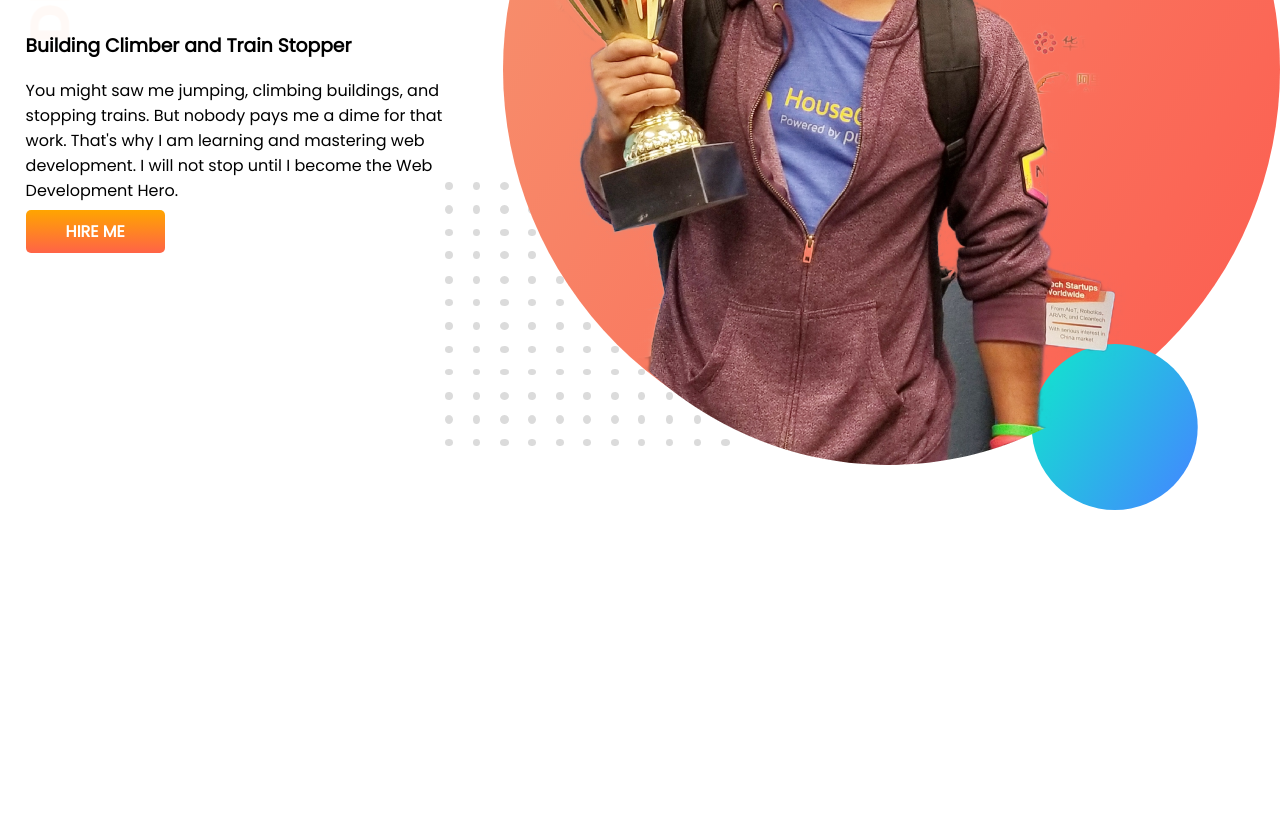
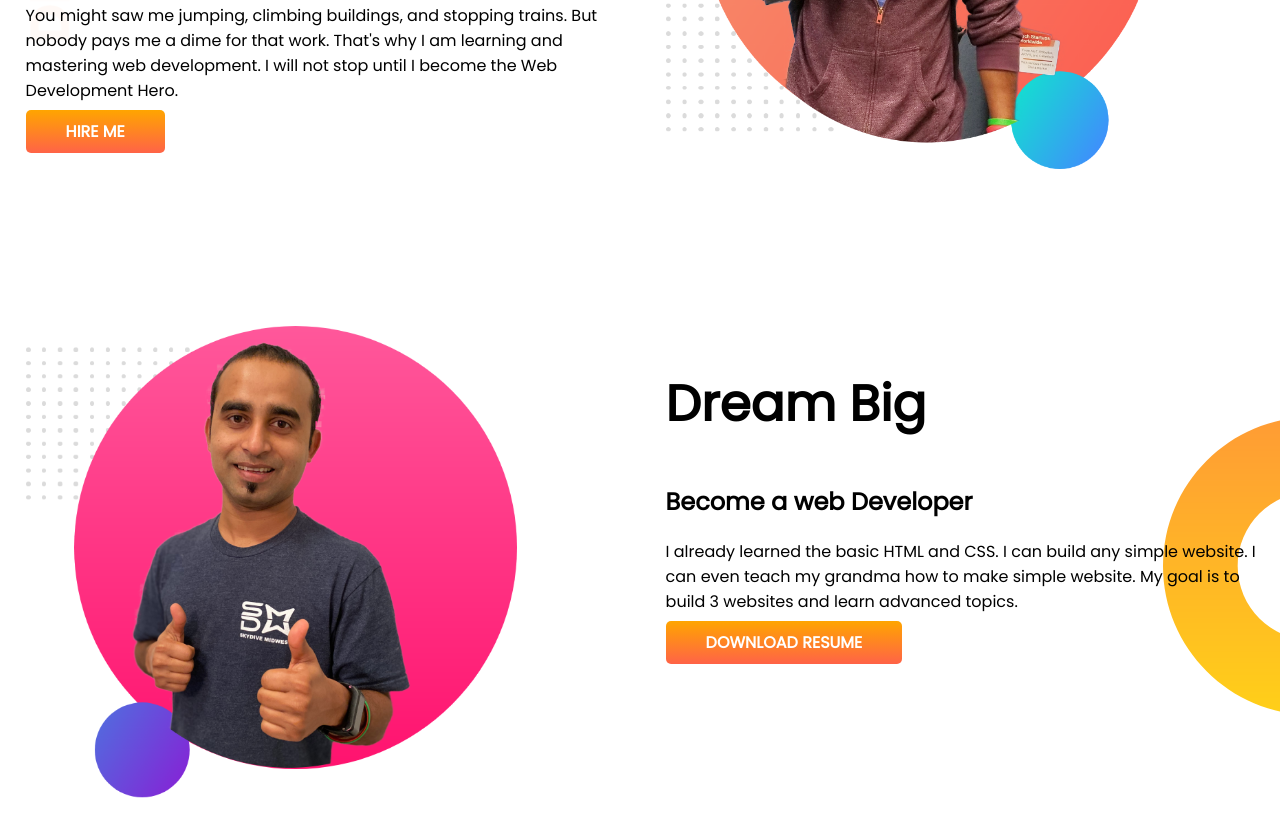
Before and after one commit to motalibpathan/developer-portfolio, a plain HTML site: page index.html in a window 1280 px wide. Shown: the part 319-1156 px from the top of the page. Before the commit the page ends 836 px from the top, so only its background shows below. Drawn offline with Linux system fonts and the light colour scheme.

Commit message:
dream added

```diff
--- a/index.html
+++ b/index.html
@@ -32,8 +32,28 @@
           >HIRE ME</a
         >
       </div>
-      <div>
+      <div class="half-width">
         <img src="images/jhankar.png" alt="" />
+      </div>
+    </section>
+    <section class="dream-big">
+      <div class="half-width">
+        <img src="images/jhankar2.png" alt="" />
+      </div>
+      <div class="half-width">
+        <h1>Dream Big</h1>
+        <h2>Become a web Developer</h2>
+        <p>
+          I already learned the basic HTML and CSS. I can build any simple
+          website. I can even teach my grandma how to make simple website. My
+          goal is to build 3 websites and learn advanced topics.
+        </p>
+        <a
+          class="link-button"
+          href="https://github.com/ProgrammingHero1"
+          target="_blank"
+          >DOWNLOAD RESUME</a
+        >
       </div>
     </section>
   </body>
--- a/style.css
+++ b/style.css
@@ -10,6 +10,7 @@ h1 {
 }
 section {
   display: flex;
+  margin-bottom: 150px;
 }
 .half-width {
   width: 50%;
@@ -30,3 +31,8 @@ section {
   background-image: url(images/top-banner.png);
   background-repeat: no-repeat;
 }
+.dream-big {
+  background-image: url(images/dream-bg.png);
+  background-repeat: no-repeat;
+  background-position: right;
+}
```
